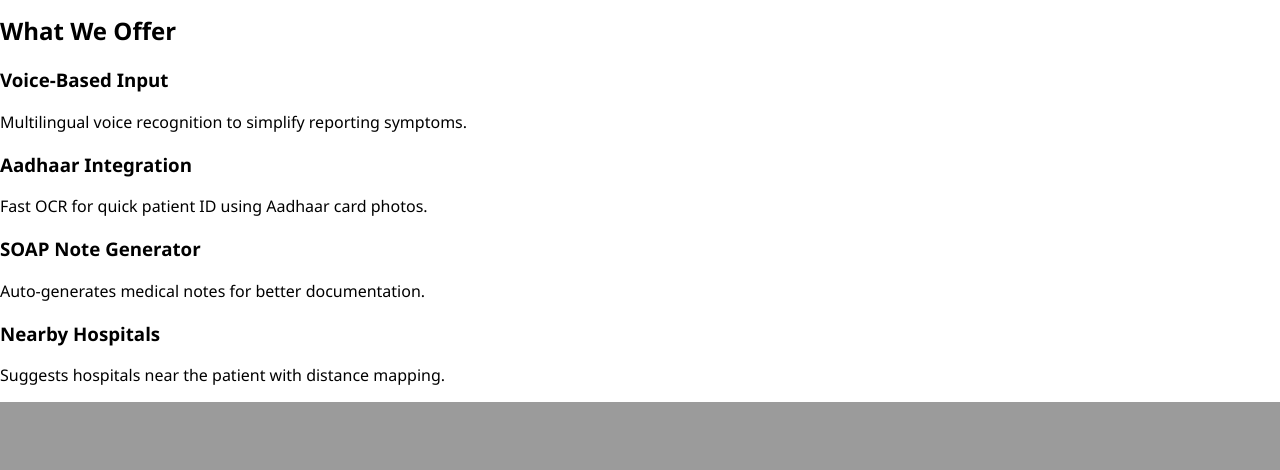
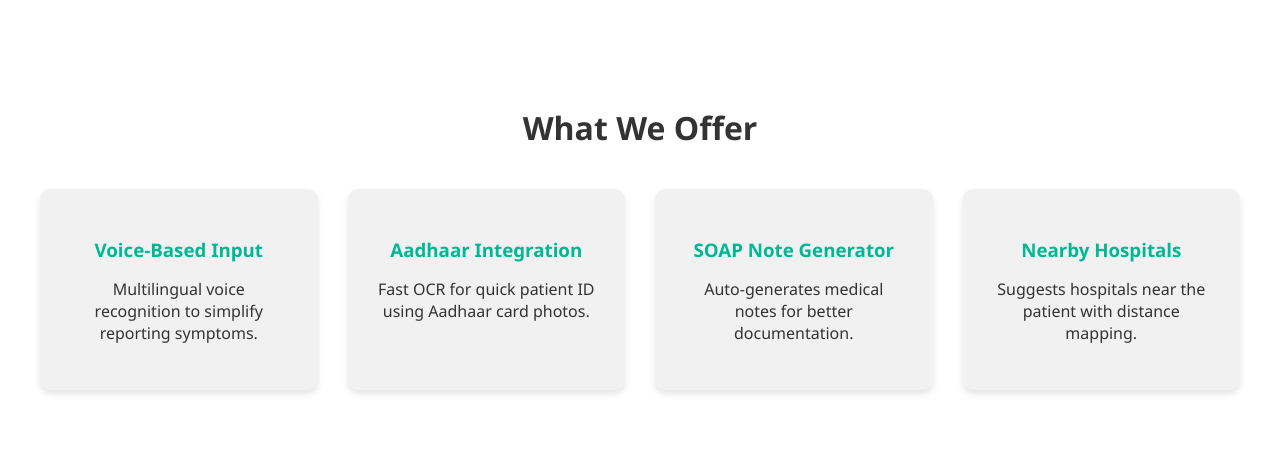
Before and after one commit to Pro1609/healthcare, a Flask app: page / in a window 1280 px wide. Shown: the part 871-1341 px from the top of the page. Before the commit the page ends 1273 px from the top, so only its background shows below. Run offline with Flask 3, Linux system fonts and the light colour scheme.

Commit message:
Update home.css

```diff
--- a/static/css/home.css
+++ b/static/css/home.css
@@ -1,48 +1,100 @@
-body, html {
-  margin: 0;
-  padding: 0;
-  font-family: 'Segoe UI', sans-serif;
+body {
+    margin: 0;
+    font-family: 'Segoe UI', sans-serif;
+    background: #f5f5f5;
+    color: #333;
+}
+
+.navbar {
+    display: flex;
+    justify-content: space-between;
+    padding: 20px 40px;
+    background: rgba(0, 0, 0, 0.6);
+    color: white;
+    position: fixed;
+    top: 0;
+    width: 100%;
+    z-index: 10;
+}
+
+.nav-links a {
+    color: white;
+    margin-left: 20px;
+    text-decoration: none;
+    font-weight: 600;
+}
+
+.nav-links a:hover {
+    color: #00e0b3;
 }
 
 .hero {
-  background: url('https://images.unsplash.com/photo-1588776814546-ec7e1451d1d4') no-repeat center center/cover;
-  height: 100vh;
-  position: relative;
+    height: 100vh;
+    background: url('https://images.unsplash.com/photo-1588776814546-ec7e1451d1d4?ixlib=rb-4.0.3&auto=format&fit=crop&w=1950&q=80') no-repeat center center/cover;
+    display: flex;
+    align-items: center;
+    justify-content: center;
+    text-align: center;
+    color: white;
+    padding-top: 70px;
 }
 
-.overlay {
-  background: rgba(0, 0, 0, 0.6);
-  height: 100%;
-  color: white;
-  text-align: center;
-  padding: 0 20px;
-  display: flex;
-  flex-direction: column;
-  justify-content: center;
-  align-items: center;
+.hero-content h1 {
+    font-size: 3rem;
+    margin-bottom: 10px;
 }
 
-.overlay h1 {
-  font-size: 3em;
-  margin-bottom: 0.5em;
+.hero-content p {
+    font-size: 1.2rem;
+    margin-bottom: 20px;
 }
 
-.overlay p {
-  font-size: 1.2em;
-  margin-bottom: 1.5em;
-  max-width: 600px;
+.btn {
+    padding: 12px 30px;
+    background-color: #00e0b3;
+    color: white;
+    font-weight: bold;
+    text-decoration: none;
+    border-radius: 8px;
+    transition: background 0.3s ease;
 }
 
-.btn-start {
-  padding: 12px 30px;
-  background-color: #00b894;
-  color: white;
-  text-decoration: none;
-  font-size: 1.1em;
-  border-radius: 25px;
-  transition: background 0.3s;
+.btn:hover {
+    background-color: white;
+    color: #00e0b3;
+    border: 2px solid #00e0b3;
 }
 
-.btn-start:hover {
-  background-color: #019875;
+.features {
+    padding: 80px 40px;
+    background: white;
+    text-align: center;
 }
+
+.features h2 {
+    font-size: 2rem;
+    margin-bottom: 40px;
+}
+
+.feature-grid {
+    display: grid;
+    grid-template-columns: repeat(auto-fit, minmax(250px, 1fr));
+    gap: 30px;
+}
+
+.feature-card {
+    background: #f1f1f1;
+    padding: 30px;
+    border-radius: 10px;
+    box-shadow: 0 4px 6px rgba(0,0,0,0.1);
+    transition: transform 0.2s ease;
+}
+
+.feature-card:hover {
+    transform: translateY(-5px);
+}
+
+.feature-card h3 {
+    margin-bottom: 10px;
+    color: #00b894;
+}
```
